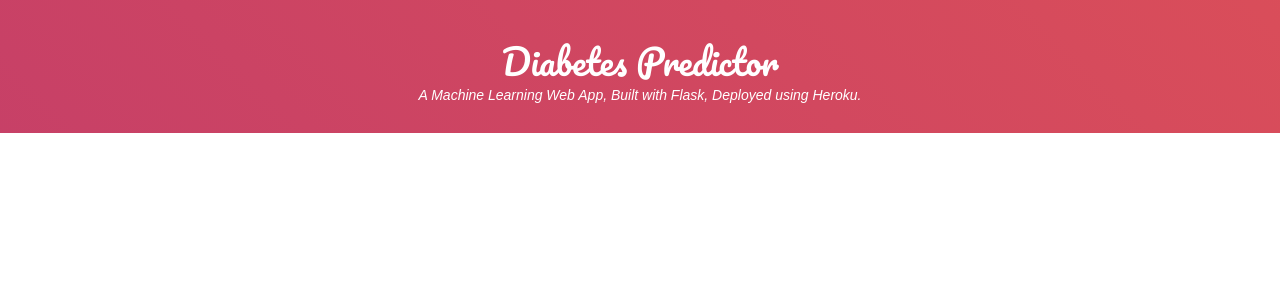
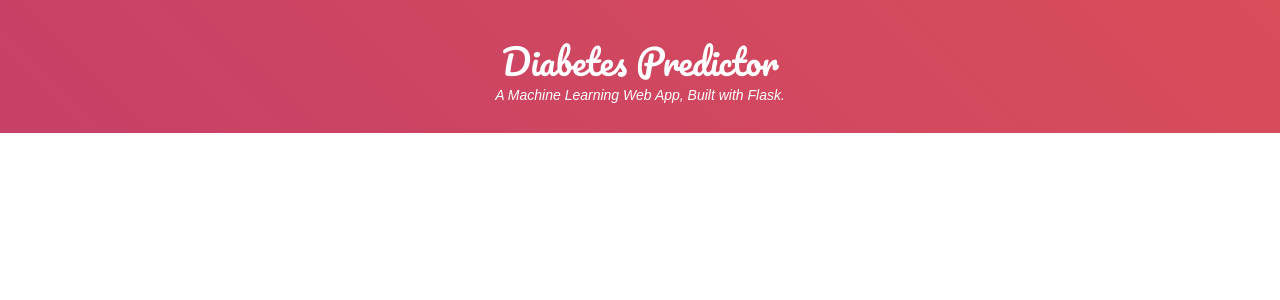
Before and after one commit to ritikmaheshwari29/Diabetes-Prediction-App, a Flask app: template templates/diabres.html in a window 1280 px wide. Shown: the top 300 px of the page. Run offline with Flask 2, Linux system fonts and the light colour scheme; the template is opened without the code that fills it, so the values that code supplies are empty; parts of the project's set-up code (start-up, migrations or seed data) failed here and were passed over; some libraries are stand-ins or nearby versions.

Commit message:
Update diabres.html

```diff
--- a/templates/diabres.html
+++ b/templates/diabres.html
@@ -16,7 +16,7 @@
 		<div class="container">
             <h2 class='container-heading'><span class="heading_font">Diabetes Predictor</span></h2>
             <div class='description'>
-    			<p>A Machine Learning Web App, Built with Flask, Deployed using Heroku.</p>
+    			<p>A Machine Learning Web App, Built with Flask.</p>
     		</div>
     	</div>
 
```
